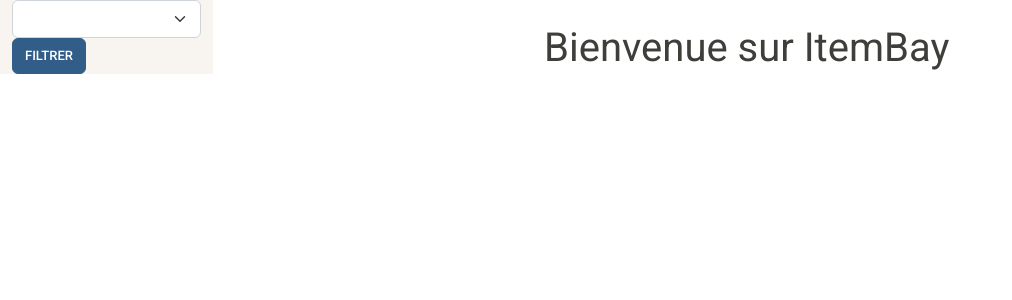
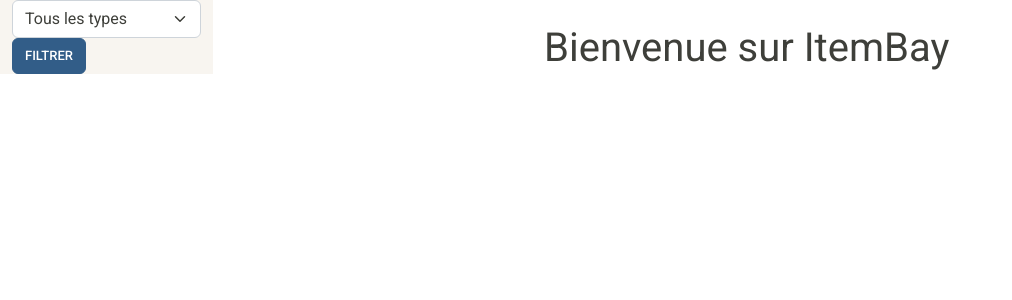
Before and after one commit to Mfdf87/ItemBaySymfony, a Symfony app: template templates/pages/home.html.twig in a window 1280 px wide. Shown: the part 40-340 px from the top of the page, without its empty margins (0-1012 px from the left). Run offline with Twig, Linux system fonts and the light colour scheme; the template is opened without the code that fills it, so the values that code supplies are empty; some libraries are stand-ins or nearby versions.

Commit message:
Ajout option tout les filtres

```diff
--- a/templates/pages/home.html.twig
+++ b/templates/pages/home.html.twig
@@ -8,6 +8,7 @@
             <li class="nav-item">
               <form method="POST" action="{{ path('app_items_type') }}">
                 <select class="form-select"  name='type' aria-label="Default select example">
+                  <option selected value="0">Tous les types</option>
                   {% for typeItem in typeItems %}
                       {% if typeSelect is defined and typeItem.id == typeSelect %}
                           <option value="{{ typeItem.id }}" selected>{{ typeItem.nomTypeItem }}</option>
```
